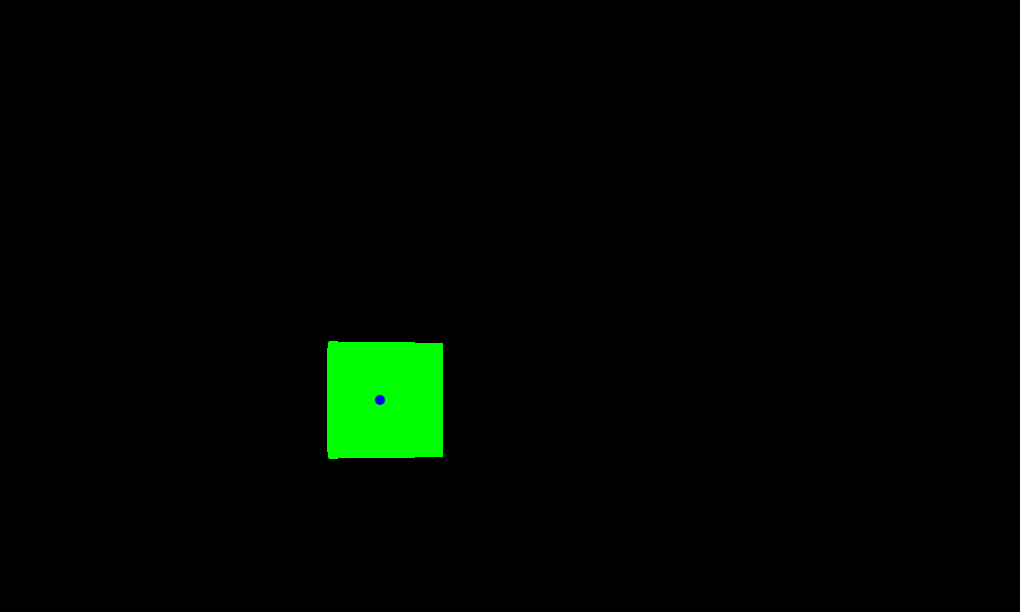
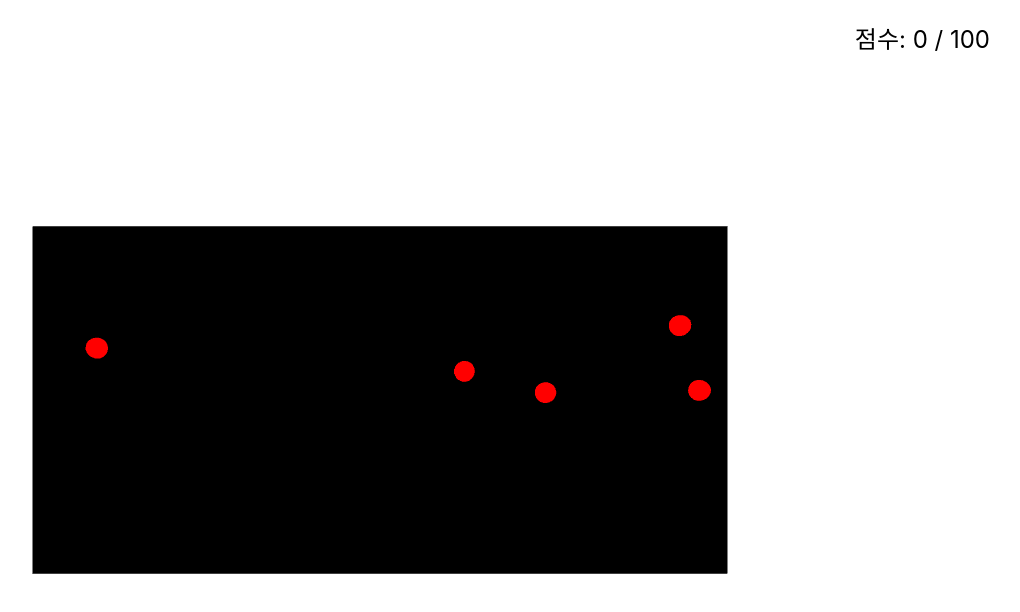
Before and after one commit to jojayeon/Aim_Practice, a React (Create React App) app in the folder aim-practice/: page /game in a window 1280 px wide. Shown: the top 612 px of the page, without its empty margins (260-1280 px from the left). Built offline with nearby package versions, Linux system fonts and the light colour scheme.

Commit message:
:package: 연습 변경

```diff
--- a/aim-practice/src/pages/GamePage.tsx
+++ b/aim-practice/src/pages/GamePage.tsx
@@ -1,70 +1,54 @@
 // 게임 페이지 컴포넌트
-import React, { useEffect, useRef } from 'react';         // React 훅들 import
-import * as THREE from 'three';                           // Three.js 전체 import
-import styles from '../styles/GamePage.module.css';       // CSS 모듈 import
-import Crosshair from '../components/Crosshair';          // 중앙 조준선 컴포넌트 import
+import React, { useState, useEffect } from 'react';
+import { useNavigate } from 'react-router-dom';
+import styles from '../styles/GamePage.module.css';
+import Button from '../components/Button';
+import ThreeCanvas from '../components/ThreeCanvas';
 
-const GamePage: React.FC = () => {
-  const mountRef = useRef<HTMLDivElement>(null);          // 렌더링할 DOM 요소를 참조하기 위한 ref
+const TOTAL_TARGETS = 100;
+
+const GamePage = () => {
+  const navigate = useNavigate();
+  const [score, setScore] = useState(0);
+  const [targetsLeft, setTargetsLeft] = useState(TOTAL_TARGETS);
+  const [gameOver, setGameOver] = useState(false);
+
+  // 타겟 맞췄을 때 호출 (임시)
+  const handleHit = () => {
+    setScore((prev) => prev + 1);
+    setTargetsLeft((prev) => prev - 1);
+  };
 
   useEffect(() => {
-    const mount = mountRef.current!;                      // DOM 요소 가져오기 (null 아님 단언)
+    if (targetsLeft <= 0) {
+      setGameOver(true);
+    }
+  }, [targetsLeft]);
 
-    // === Three.js Scene 구성 ===
-    const scene = new THREE.Scene();                      // 장면 생성
-    const camera = new THREE.PerspectiveCamera(           // 시야각, 비율, near/far 설정
-      75,
-      mount.clientWidth / mount.clientHeight,
-      0.1,
-      1000
-    );
-    camera.position.z = 5;                                // 카메라를 z축으로 멀리 위치
+  const handleRestart = () => {
+    navigate('/');
+  };
 
-    const renderer = new THREE.WebGLRenderer();           // 렌더러 생성
-    renderer.setSize(mount.clientWidth, mount.clientHeight);  // 렌더러 크기 설정
-    mount.appendChild(renderer.domElement);               // canvas 엘리먼트를 DOM에 추가
+  return (
+    <div className={styles.container}>
+      {/* 점수 UI */}
+      <div className={styles.scoreUI}>
+        점수: {score} / {TOTAL_TARGETS}
+      </div>
 
-    // === 간단한 오브젝트 생성 (정육면체) ===
-    const geometry = new THREE.BoxGeometry();             // 정육면체 기하 구조
-    const material = new THREE.MeshBasicMaterial({ color: 0x00ff00 }); // 초록색 재질
-    const cube = new THREE.Mesh(geometry, material);      // 정육면체 Mesh 생성
-    scene.add(cube);                                      // 장면에 추가
-
-    // === 렌더링 루프 (애니메이션) ===
-    const animate = () => {
-      requestAnimationFrame(animate);                     // 반복 호출 (애니메이션 루프)
-      cube.rotation.y += 0.01;                            // 큐브를 Y축으로 회전
-      renderer.render(scene, camera);                     // 장면을 카메라로 렌더링
-    };
-
-    animate();                                            // 애니메이션 시작
-
-    // === Pointer Lock API 설정 ===
-    const canvas = renderer.domElement;
-    canvas.addEventListener('click', () => {
-      canvas.requestPointerLock();                        // 클릭하면 마우스를 포인터 락
-    });
-
-    const onMouseMove = (e: MouseEvent) => {
-      if (document.pointerLockElement === canvas) {       // 포인터 락 상태일 때만
-        camera.rotation.y -= e.movementX * 0.002;         // 마우스 X 이동 → Yaw 회전
-        camera.rotation.x -= e.movementY * 0.002;         // 마우스 Y 이동 → Pitch 회전
-      }
-    };
-
-    document.addEventListener('mousemove', onMouseMove);  // 마우스 이동 이벤트 리스너 등록
-
-    // === 클린업 ===
-    return () => {
-      document.removeEventListener('mousemove', onMouseMove); // 이벤트 제거
-      mount.removeChild(renderer.domElement);            // 렌더러 제거
-    };
-  }, []);
-
-  // === 화면에 렌더링될 요소 ===
-  return (
-    <div ref={mountRef} className={styles.canvasContainer}>  {/* Three.js가 그릴 DOM */}
-      <Crosshair />                                           {/* 중앙 조준선 UI */}
+      {/* Three.js 화면 */}
+      <ThreeCanvas />
+      <div className={styles.crosshair} />
+      {/* 게임 종료 오버레이 */}
+      {gameOver && (
+        <div className={styles.overlay}>
+          <h2 className={styles.result}>게임 종료!</h2>
+          <p className={styles.result}>
+            당신의 점수: {score} / {TOTAL_TARGETS}
+          </p>
+          <Button onClick={handleRestart}>다시 시작하기</Button>
+        </div>
+      )}
     </div>
   );
 };
--- a/aim-practice/src/styles/GamePage.module.css
+++ b/aim-practice/src/styles/GamePage.module.css
@@ -1,6 +1,33 @@
-.canvasContainer {
+.container {
+  position: relative;
   width: 100vw;
   height: 100vh;
   overflow: hidden;
-  position: relative;
 }
+
+.scoreUI {
+  position: absolute;
+  top: 20px;
+  right: 30px;
+  font-size: 1.5rem;
+  color: black;
+  z-index: 2;
+}
+
+.overlay {
+  position: absolute;
+  top: 50%;
+  left: 50%;
+  transform: translate(-50%, -50%);
+  background-color: rgba(0, 0, 0, 0.85);
+  color: white;
+  padding: 40px;
+  border-radius: 20px;
+  text-align: center;
+  z-index: 3;
+}
+
+.result {
+  font-size: 1.8rem;
+  margin-bottom: 20px;
+}
```
